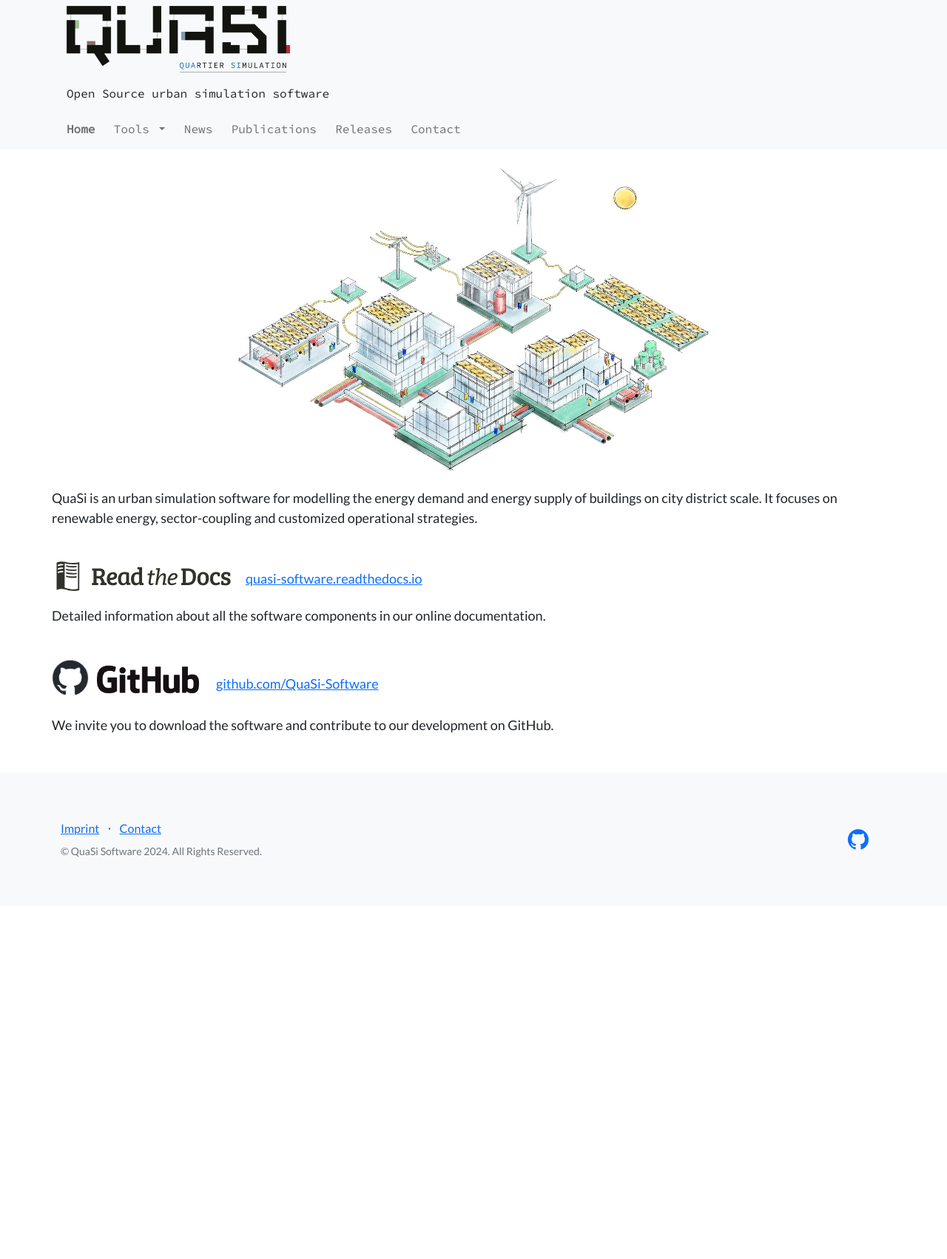
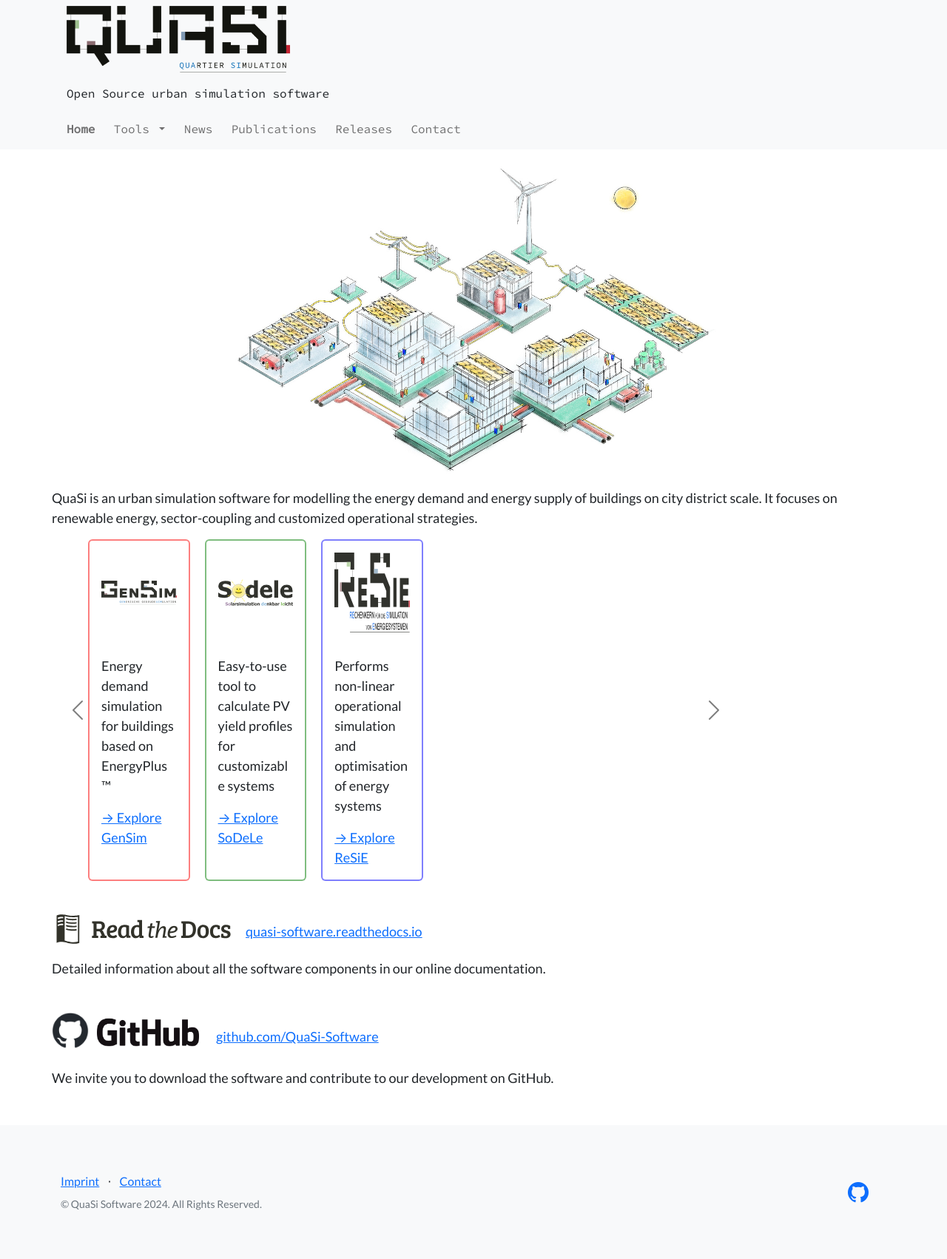
Before and after one commit to QuaSi-Software/Website, a Jekyll site: the page built from index.markdown, in a window 1280 px wide. Shown: the whole page at 74% size. Built offline with Jekyll 4.4.1, drawn with Linux system fonts in a browser that asks for light colours; before the commit the page ends 1225 px from its top, so only the background shows below that.

Commit message:
Implement carousel with briefs on the tools to homepage.

```diff
--- a/_layouts/home.html
+++ b/_layouts/home.html
@@ -9,6 +9,53 @@ layout: default
     QuaSi is an urban simulation software for modelling the energy demand and energy supply of
     buildings on city district scale. It focuses on renewable energy, sector-coupling and
     customized operational strategies.
+</div>
+
+<div class="container">
+    <div class="row">
+        <div id="toolsCarousel" class="carousel carousel-dark multi-item-carousel slide">
+            <div class="carousel-inner">
+                <div class="carousel-item active">
+                    <div class="card border-red">
+                        <img src="{{'assets/logos/gensim.svg' | absolute_url}}" class="card-img-top p-3" alt="GenSim logo">
+                        <div class="card-body">
+                            <p class="card-text">Energy demand simulation for buildings based on EnergyPlus™</p>
+                            <a href="{{'/tools/gensim' | absolute_url}}">→ Explore GenSim</a>
+                        </div>
+                    </div>
+                </div>
+
+                <div class="carousel-item">
+                    <div class="card border-green">
+                        <img src="{{'assets/logos/sodele.svg' | absolute_url}}" class="card-img-top p-3" alt="SoDeLe logo">
+                        <div class="card-body">
+                            <p class="card-text">Easy-to-use tool to calculate PV yield profiles for customizable systems</p>
+                            <a href="{{'/tools/sodele' | absolute_url}}">→ Explore SoDeLe</a>
+                        </div>
+                    </div>
+                </div>
+
+                <div class="carousel-item">
+                    <div class="card border-blue">
+                        <img src="{{'assets/logos/resie.svg' | absolute_url}}" class="card-img-top p-3" alt="ReSiE logo">
+                        <div class="card-body">
+                            <p class="card-text">Performs non-linear operational simulation and optimisation of energy systems</p>
+                            <a href="{{'/tools/resie' | absolute_url}}">→ Explore ReSiE</a>
+                        </div>
+                    </div>
+                </div>
+            </div>
+
+            <button class="carousel-control-prev" type="button" data-bs-target="#toolsCarousel" data-bs-slide="prev" style="width: 5%;">
+                <span class="carousel-control-prev-icon" aria-hidden="true"></span>
+                <span class="visually-hidden">Previous</span>
+            </button>
+            <button class="carousel-control-next" type="button" data-bs-target="#toolsCarousel" data-bs-slide="next" style="width: 5%;">
+                <span class="carousel-control-next-icon" aria-hidden="true"></span>
+                <span class="visually-hidden">Next</span>
+            </button>
+        </div>
+    </div>
 </div>
 
 <div class="row" style="margin-top: 40px">
--- a/css/site_styles.css
+++ b/css/site_styles.css
@@ -63,6 +63,34 @@
     margin: 20px 0;
 }
 
+.border-red {
+    border-color: rgba(250, 0, 0, 0.5);
+}
+.border-green {
+    border-color: rgba(0, 124, 0, 0.5);
+}
+.border-blue {
+    border-color: rgba(0, 0, 252, 0.5);
+}
+.border-purple {
+    border-color: rgba(124, 1, 124, 0.5);
+}
+.border-yellow {
+    border-color: rgba(255, 255, 0, 0.5);
+}
+.border-orange {
+    border-color: rgba(255, 166, 0, 0.5);
+}
+.border-pink {
+    border-color: pink;
+}
+.border-teal {
+    border-color: rgba(2, 139, 139, 0.5);
+}
+.border-lime {
+    border-color: rgba(0, 252, 0, 0.5);
+}
+
 /* General carousel rules */
 .carousel-control-next:hover, .carousel-control-prev:hover {
     background-color: #ffffff48;
@@ -92,6 +120,28 @@
 
 #toolsCarousel {
     max-width: 900px;
+}
+
+#toolsCarousel .card {
+    margin-right: 20px;
+    flex: 0 0 calc(100% / 3 - 20px) !important;
+    border-width: 2px;
+}
+
+#toolsCarousel .card-img-top {
+    height: 140px;
+}
+
+#toolsCarousel .card-text {
+    min-height: 115px;
+}
+
+#toolsCarousel .carousel-inner {
+    padding-left: 25px;
+}
+
+#toolsCarousel .carousel-control-next {
+    right: -5px;
 }
 
 /* Multi-item carousel. Adapted from:
```
